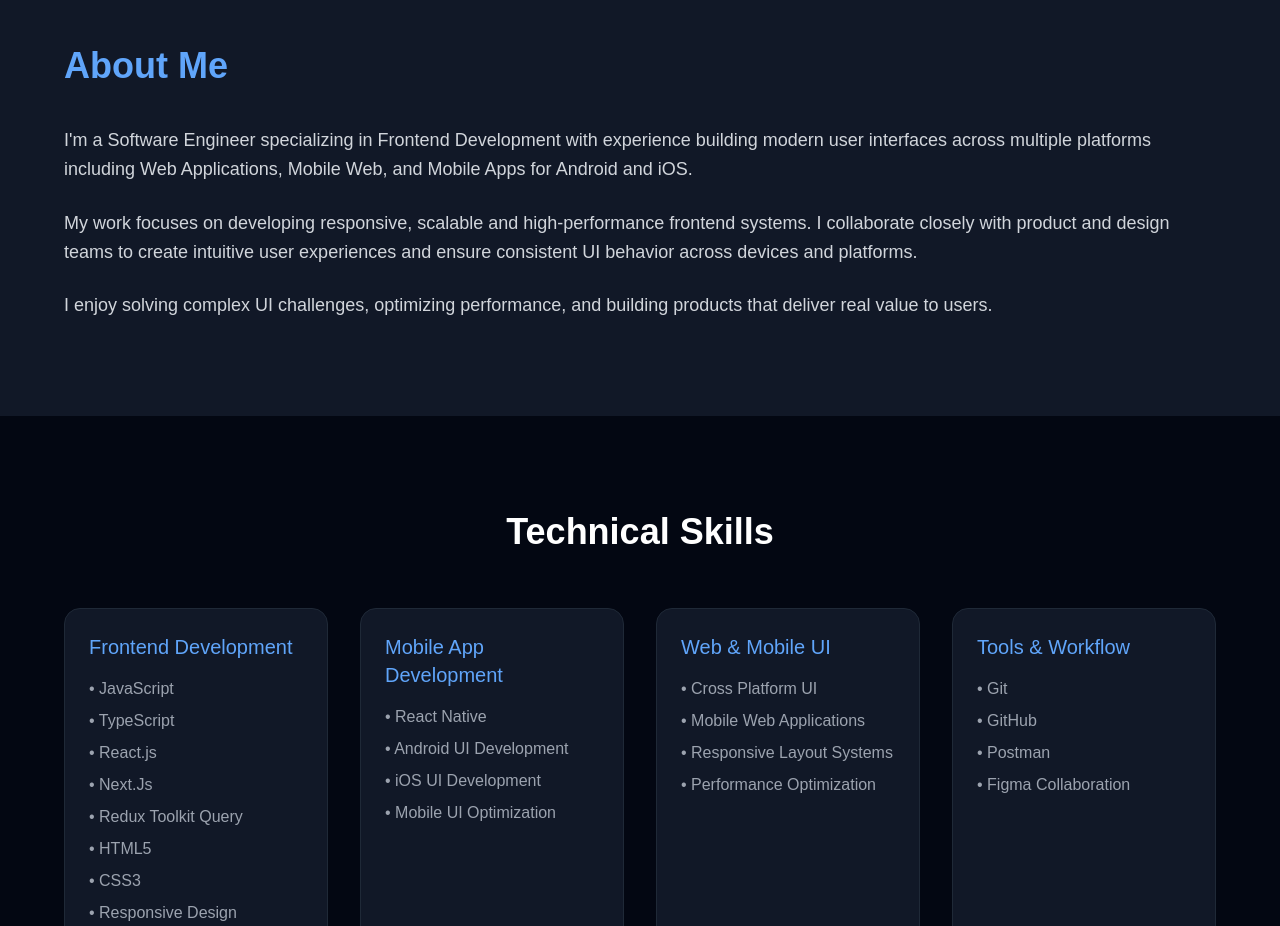
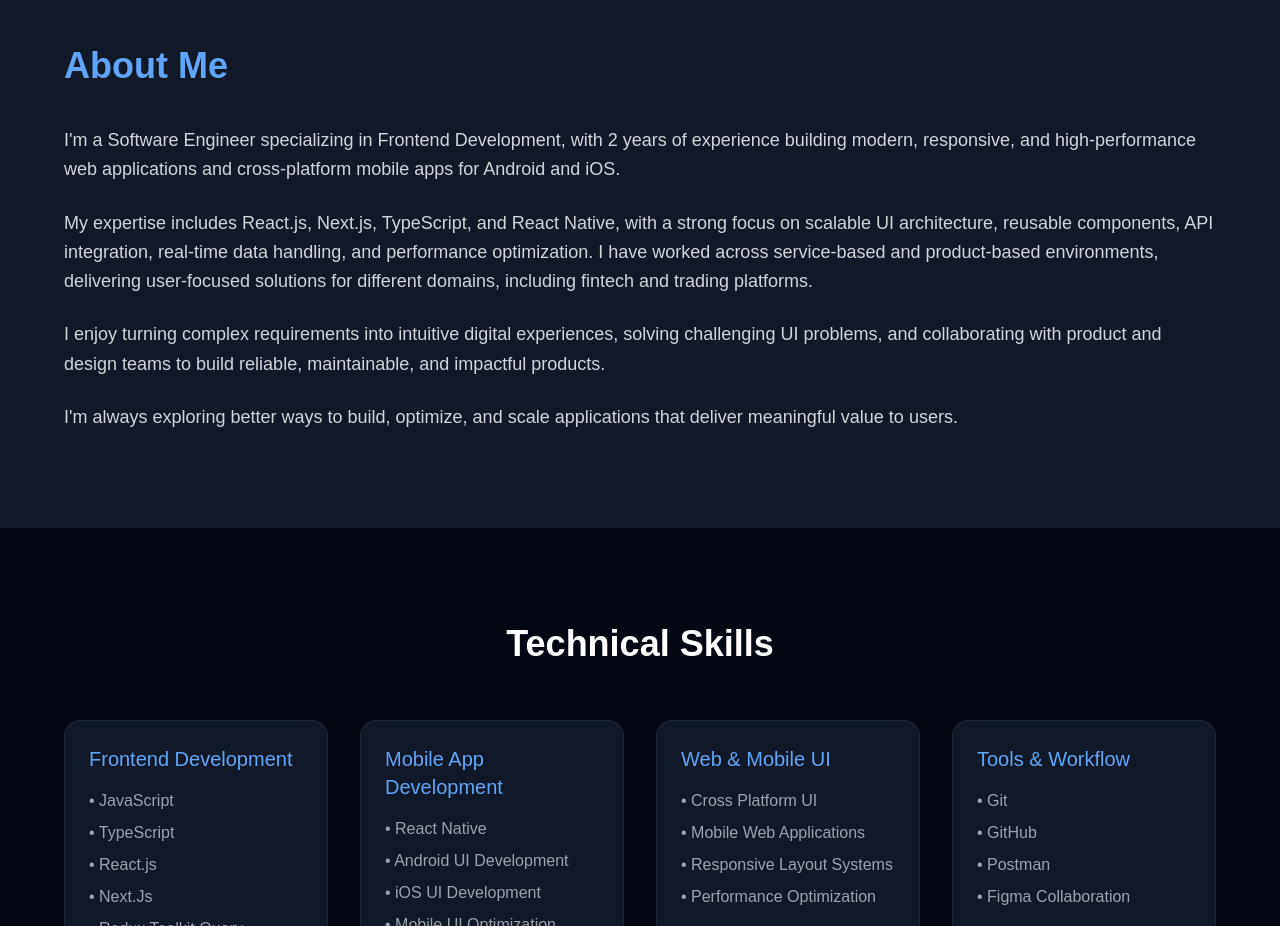
Before and after one commit to mohitsupolia/Experienced-Portfolio, a React (Vite) app: page / in a window 1280 px wide. Shown: the part 1180-2106 px from the top of the page. Built offline with nearby package versions, Linux system fonts and the light colour scheme.

Commit message:
About.jsx

```diff
--- a/src/components/About.jsx
+++ b/src/components/About.jsx
@@ -5,22 +5,19 @@ export default function About() {
         <h2 className="text-4xl font-bold text-blue-400 mb-10">About Me</h2>
 
         <p className="text-gray-300 leading-relaxed text-lg">
-          I'm a Software Engineer specializing in Frontend Development with
-          experience building modern user interfaces across multiple platforms
-          including Web Applications, Mobile Web, and Mobile Apps for Android
-          and iOS.
+   I'm a Software Engineer specializing in Frontend Development, with 2 years of experience building modern, responsive, and high-performance web applications and cross-platform mobile apps for Android and iOS.
         </p>
 
         <p className="text-gray-300 leading-relaxed mt-6 text-lg">
-          My work focuses on developing responsive, scalable and
-          high-performance frontend systems. I collaborate closely with product
-          and design teams to create intuitive user experiences and ensure
-          consistent UI behavior across devices and platforms.
+         My expertise includes React.js, Next.js, TypeScript, and React Native, with a strong focus on scalable UI architecture, reusable components, API integration, real-time data handling, and performance optimization. I have worked across service-based and product-based environments, delivering user-focused solutions for different domains, including fintech and trading platforms.
         </p>
 
         <p className="text-gray-300 leading-relaxed mt-6 text-lg">
-          I enjoy solving complex UI challenges, optimizing performance, and
-          building products that deliver real value to users.
+         I enjoy turning complex requirements into intuitive digital experiences, solving challenging UI problems, and collaborating with product and design teams to build reliable, maintainable, and impactful products.
+        </p>
+
+        <p className="text-gray-300 leading-relaxed mt-6 text-lg">
+          I'm always exploring better ways to build, optimize, and scale applications that deliver meaningful value to users.
         </p>
       </div>
     </section>
```
